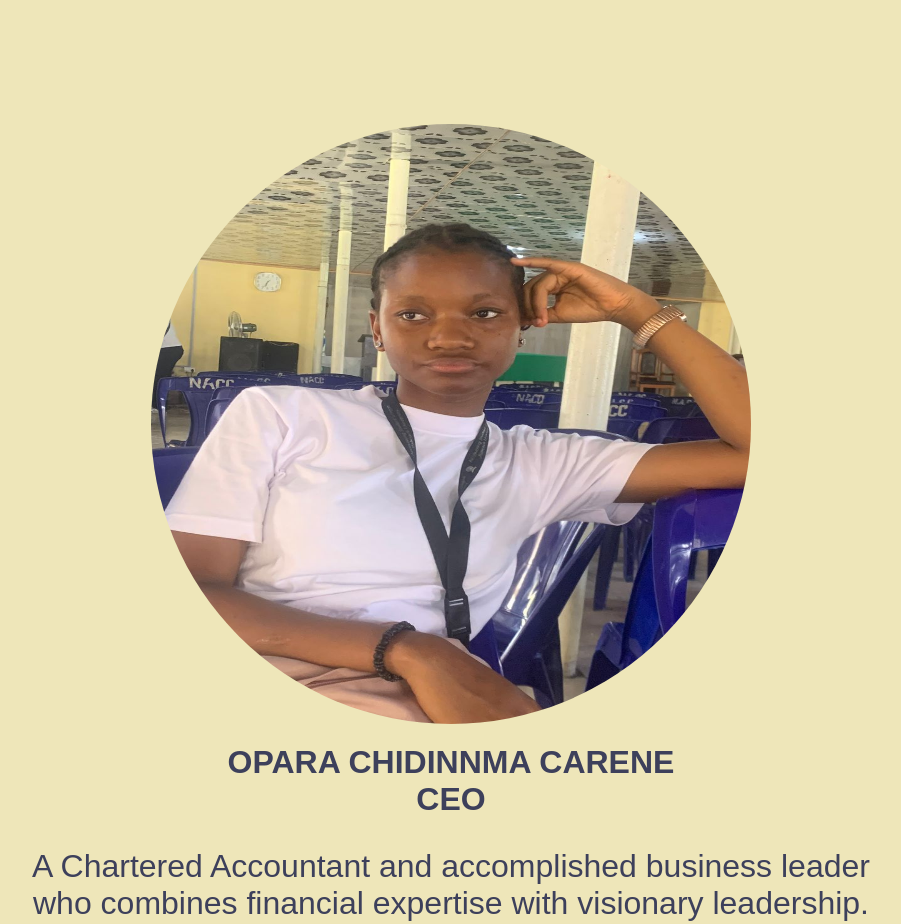
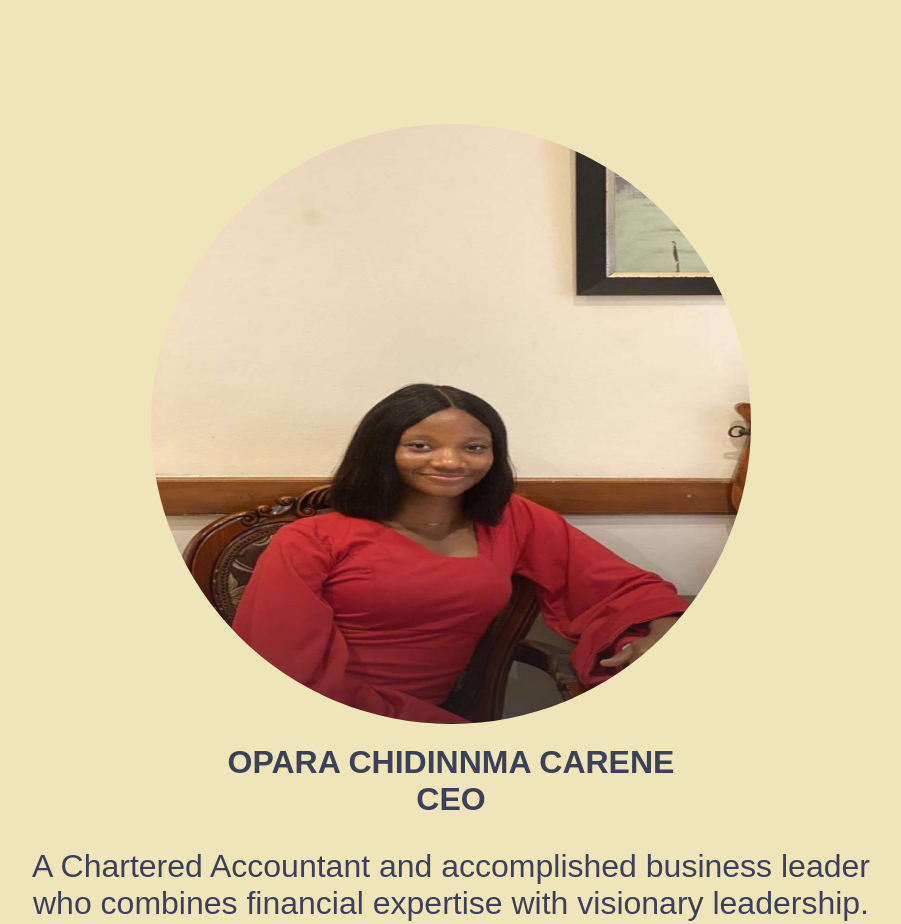
Before and after one commit to hy93x/oparachi, a plain HTML site: page index.html in a window 1280 px wide. Shown: the part 640-1564 px from the top of the page, without its empty margins (189-1090 px from the left). Drawn offline with Linux system fonts and the light colour scheme.

Commit message:
change pics

```diff
--- a/index.html
+++ b/index.html
@@ -125,7 +125,7 @@
     <div class="big-pics">
 
         <div class="image">
-            <img src="WhatsApp Image 2026-06-16 at 02.50.26.jpeg" alt="">
+            <img src="WhatsApp Image 2026-06-17 at 20.49.18.jpeg" alt="">
         </div>
 
         <div class="img-text">
```
Also changed, not shown: WhatsApp Image 2026-06-17 at 20.49.18.jpeg (added).
